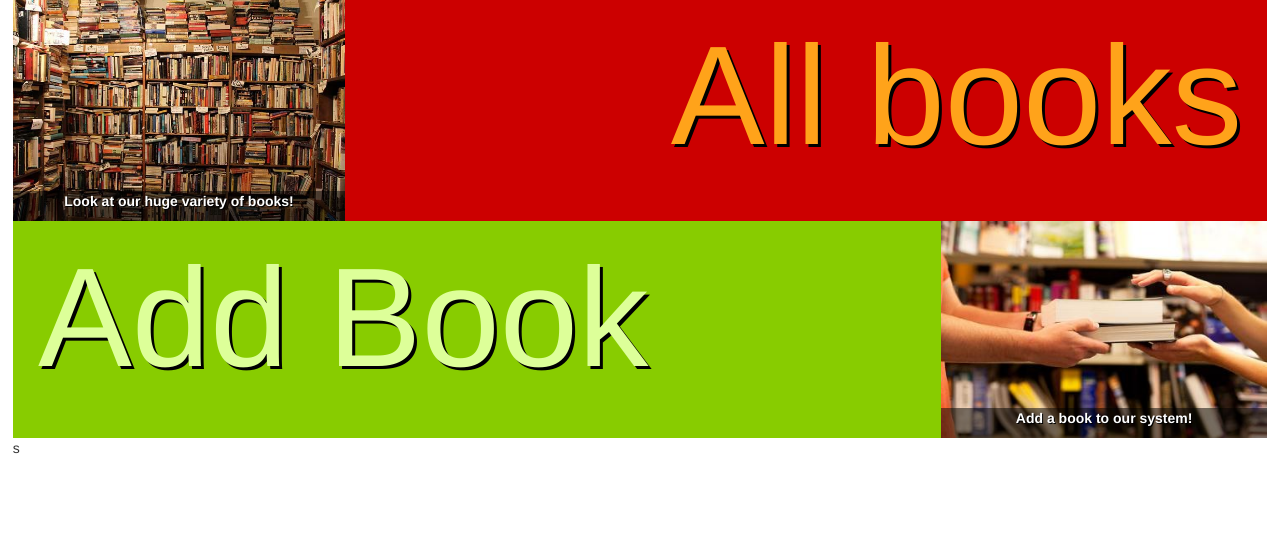
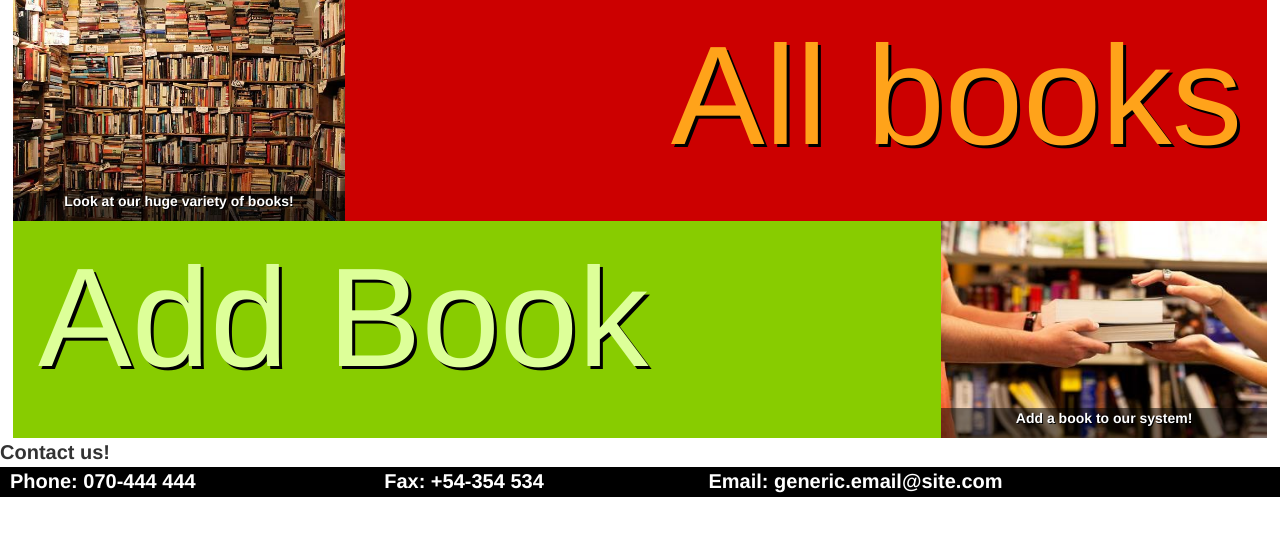
Before and after one commit to T42017/Projekt3-Team4, a PHP site: page / in a window 1280 px wide. Shown: the part 407-945 px from the top of the page. Before the commit the page ends 861 px from the top, so only its background shows below. Run offline with PHP 8.4, Linux system fonts and the light colour scheme; some libraries are stand-ins or nearby versions.

Commit message:
Feature-Footer merged with Develop

```diff
--- a/addbooks.php
+++ b/addbooks.php
@@ -98,5 +98,4 @@
         }
     ?>
     </div>
-</body>
-</html>
+<?php include 'importfooter.php'; ?>
--- a/allbooks.php
+++ b/allbooks.php
@@ -47,5 +47,4 @@
 			    </table>
 			</div>
 		</div>
-	</body>
-<html>
+<?php include 'importfooter.php'; ?>
--- a/categories.php
+++ b/categories.php
@@ -1,5 +1,4 @@
 
 		<?php include 'importheader.php' ?>
 	</div>
-</body>
-</html>
+<?php include 'importfooter.php'; ?>
--- /dev/null
+++ b/importfooter.php
@@ -0,0 +1,14 @@
+<footer class = "footer">
+	<table class = "foottable">
+		<tr>
+			<b>Contact us!</b>
+		</tr>
+		<tr class = "info">
+			<td class = "contactinfo"><b>Phone: 070-444 444</b></td>
+			<td class = "contactinfo"><b>Fax: +54-354 534</b></td>
+			<td class = "contactinfo"><b>Email: generic.email@site.com</b></td>
+		</tr>
+	</table>
+</footer>
+</body>
+</html>
--- a/index.php
+++ b/index.php
@@ -31,7 +31,6 @@
 			  		</div>
 			  	</a>
 		  	</div>
-		</div>s
+		</div>
 	</div>
-</body>
-</html>
+<?php include 'importfooter.php'; ?>
--- a/newbooks.php
+++ /dev/null
@@ -1,4 +0,0 @@
-		<?php include 'importheader.php'; ?>
-	</div>
-</body>
-</html>
--- a/style.css
+++ b/style.css
@@ -200,7 +200,17 @@ div.checkadd {
 a.headerlink {
 	text-decoration: none;
 	color: #000000;
+}
 
+.footer{
+	width: 100%;
+	height: 100px;
+	background-color: white;
+	font-size: 20px;
+}
+
+.foottable td{
+	padding-left: 10px;
 }
 
 .submit {
```
Also changed, not shown: importheader.php (line endings or trailing spaces).
